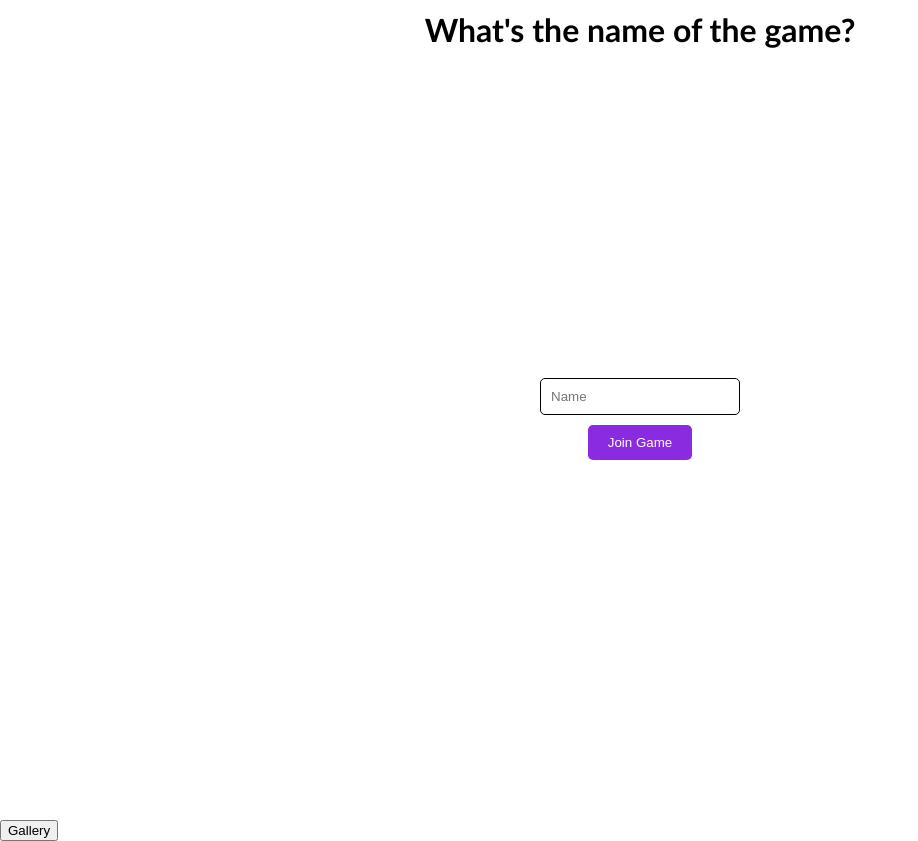
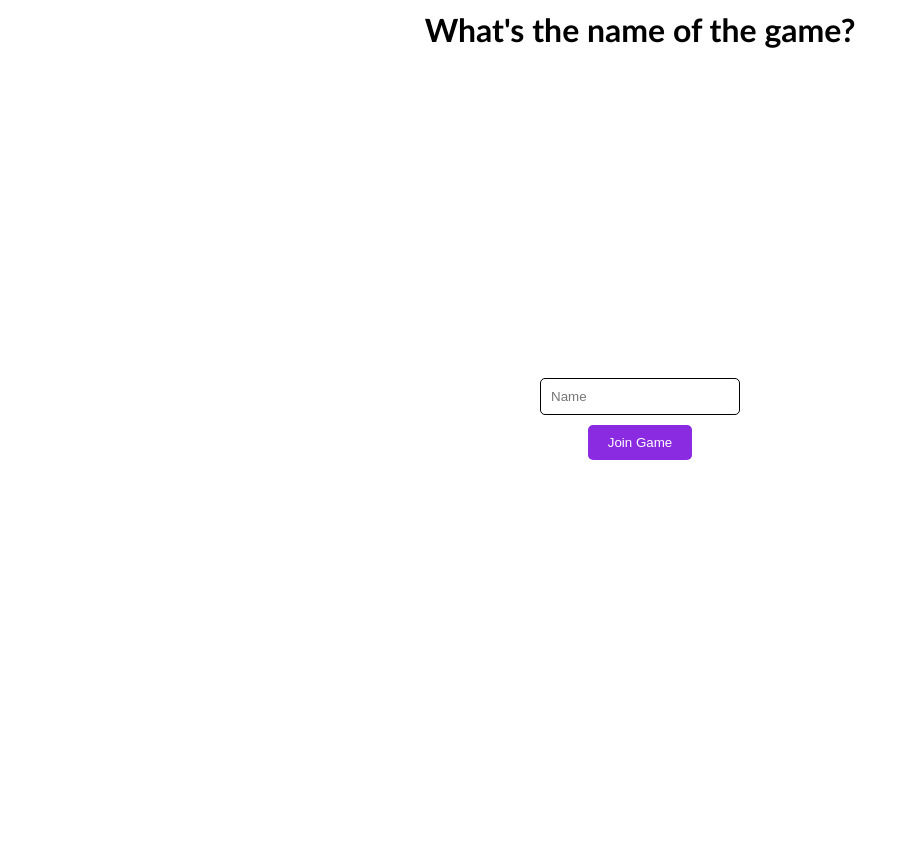
Before and after one commit to DiemBang/gridSock7, a website built with Vite: page client/socket-client/index.html in a window 1280 px wide. Shown: the whole page, without its empty margins (0-918 px from the left). After the commit the page ends 819 px from the top, so only its background shows below. Built offline with nearby package versions, Linux system fonts and the light colour scheme; files whose address does not match are found by name.

Commit message:
:construction: remove temporary gallery btn

```diff
--- a/client/socket-client/index.html
+++ b/client/socket-client/index.html
@@ -40,7 +40,6 @@
     </div>
 
     <div id="gallery" class="gallery hidden"></div>
-    <button id="galleryBtn">Gallery</button>
 
     <script type="module" src="/main.js"></script>
   </body>
```
